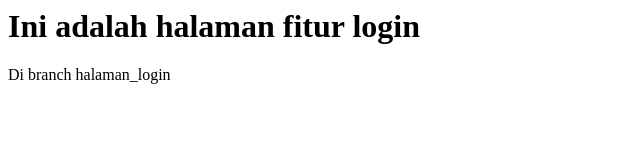
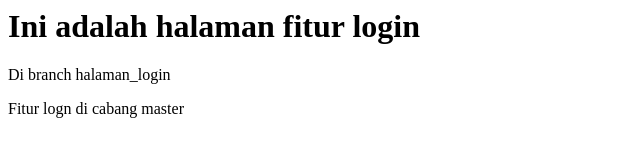
Before and after one commit to mrzalaby/belajar-github, a plain HTML site: page login.html in a window 1280 px wide. Shown: the whole page, without its empty margins (0-640 px from the left). Drawn offline with Linux system fonts and the light colour scheme.

Commit message:
melakukan perubahan login.html

```diff
--- a/login.html
+++ b/login.html
@@ -6,5 +6,6 @@
     <body>
         <h1> Ini adalah halaman fitur login </h1>
         <p> Di branch halaman_login</p>
+        <p> Fitur logn di cabang master </p>
     </body>
 </html
```
